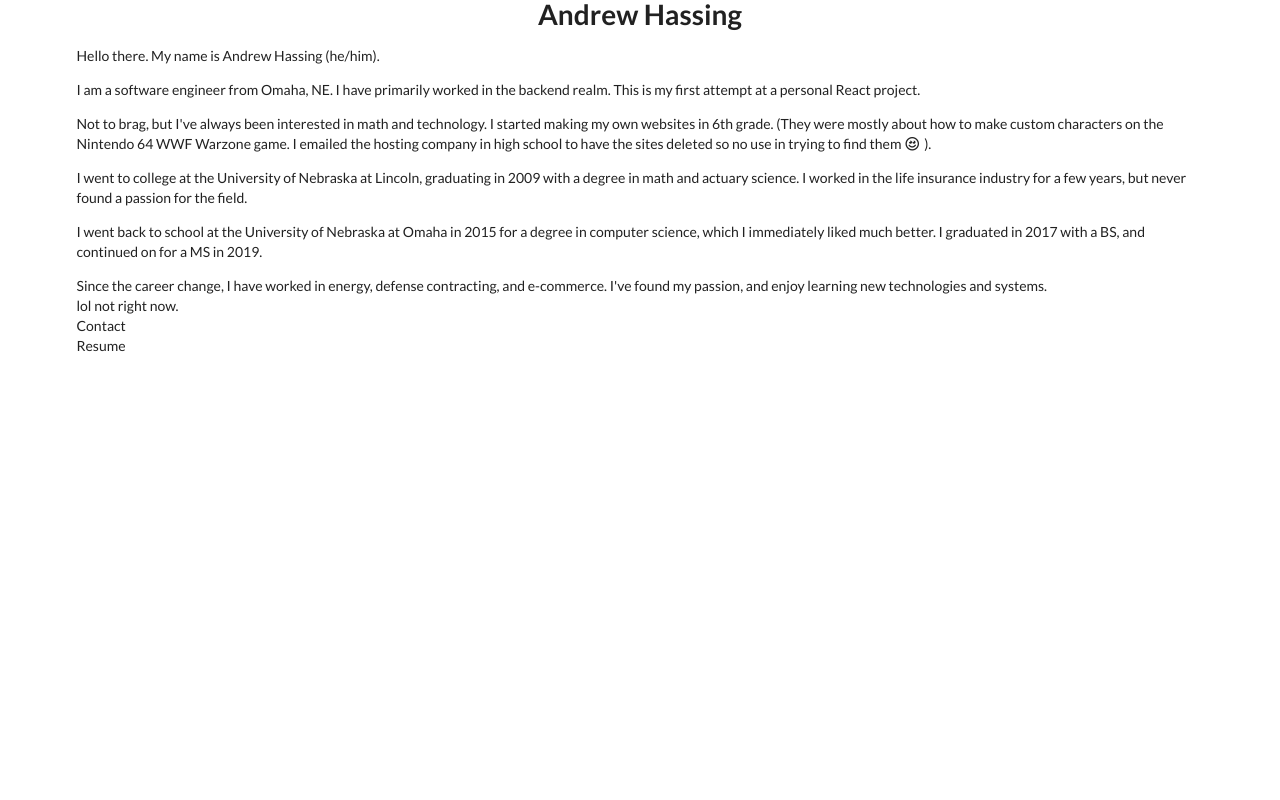
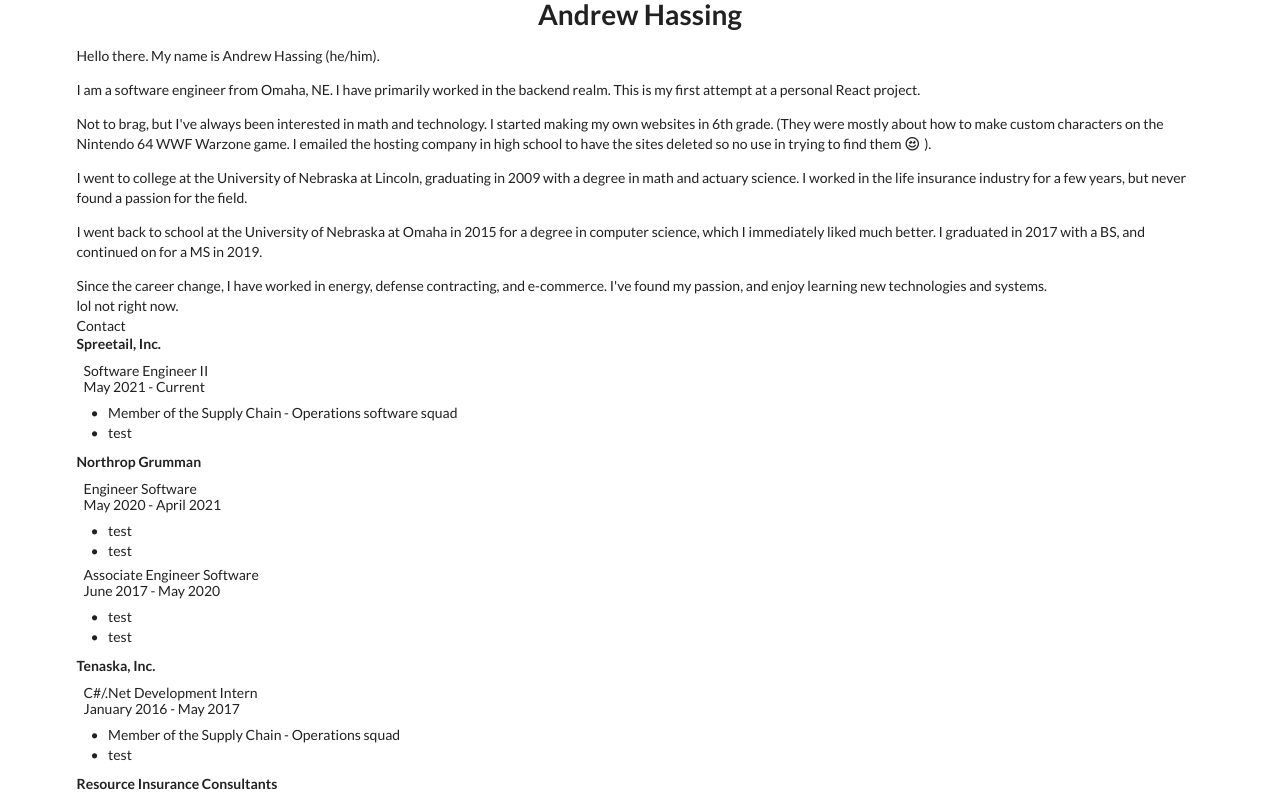
Before and after one commit to ahassing/website, a React (Create React App) app: page / in a window 1280 px wide. Shown: the top 800 px of the page. Built offline with nearby package versions, Linux system fonts and the light colour scheme.

Commit message:
building out the resume and formatting

```diff
--- a/src/components/pages/Resume.js
+++ b/src/components/pages/Resume.js
@@ -1,9 +1,51 @@
 import React from "react";
+import { work } from "../../data/work";
+
+const renderPositions = (position, poindex) => {
+    return (
+        <div className="item" key={`position${poindex}`}>
+            <div>
+                {position.title}
+            </div>
+            <div>
+                {position.startDate} - {position.endDate}
+            </div>
+            <div className="ui bulleted list">
+                {position.duties.map( (duty, duindex) =>{
+                    return (
+                        <div className="item" key={`duty${duindex}`}>
+                            {duty}
+                        </div>
+                    )
+                })}
+            </div>
+        </div>
+    )
+}
+
+const renderResume = (data) => {
+    return (
+        <div className="ui list">
+            {data.map((company, coindex) => {
+                return (
+                    <div className="item" key={`company${coindex}`} >
+                        <div className="header">
+                            {company.name}
+                        </div>
+                        <div className="ui list">
+                            {company.positions.map((position, poindex) => renderPositions(position, poindex))}
+                        </div>
+                    </div>
+                );
+            })}
+        </div>
+    )
+}
 
 const Resume = () => {
     return (
         <div>
-            Resume
+            {renderResume(work)}
         </div>
     )
 };
--- a/src/data/work.js
+++ b/src/data/work.js
@@ -1,21 +1,92 @@
-const work = {
-    companies: [
+export const work = [
     {
-            company: '',
+        name: 'Spreetail, Inc.',
+        website: '',
         positions: [
             {
-                    position:'',
-                    startDate: '',
-                    endDate: '',
-                    location: '',
+                title: 'Software Engineer II',
+                startDate: 'May 2021',
+                endDate: 'Current',
+                location: 'Omaha, NE',
                 duties: [
-                        '',
-                        '',
+                    'Member of the Supply Chain - Operations software squad',
+                    'test',
                 ]
             }
         ],
+    },
+    {
+        name: 'Northrop Grumman',
+        website: '',
+        positions: [
+            {
+                title: 'Engineer Software',
+                startDate: 'May 2020',
+                endDate: 'April 2021',
+                location: 'Bellevue, NE',
+                duties: [
+                    'test',
+                    'test',
+                ]
+            },
+            {
+                title: 'Associate Engineer Software',
+                startDate: 'June 2017',
+                endDate: 'May 2020',
+                location: 'Bellevue, NE',
+                duties: [
+                    'test',
+                    'test',
+                ]
             }
+        ],
+    },
+    {
+        name: 'Tenaska, Inc.',
+        website: '',
+        positions: [
+            {
+                title: 'C#/.Net Development Intern',
+                startDate: 'January 2016',
+                endDate: 'May 2017',
+                location: 'Omaha, NE',
+                duties: [
+                    'Member of the Supply Chain - Operations squad',
+                    'test',
                 ]
-};
-
-export default work;
+            }
+        ],
+    },
+    {
+        name: 'Resource Insurance Consultants',
+        website: '',
+        positions: [
+            {
+                title: 'Life Insruance Analyst',
+                startDate: 'August 2012',
+                endDate: 'January 2016',
+                location: 'Omaha, NE',
+                duties: [
+                    'Member of the Supply Chain - Operations squad',
+                    'test',
+                ]
+            }
+        ],
+    },
+    {
+        name: 'Milliman, Inc.',
+        website: '',
+        positions: [
+            {
+                title: 'Actuarial Assistant',
+                startDate: 'October 2009',
+                endDate: 'May 2012',
+                location: 'Omaha, NE',
+                duties: [
+                    'Member of the Supply Chain - Operations squad',
+                    'test',
+                ]
+            }
+        ],
+    },
+];
```
Lines whose indentation alone changed are shown as unchanged.
